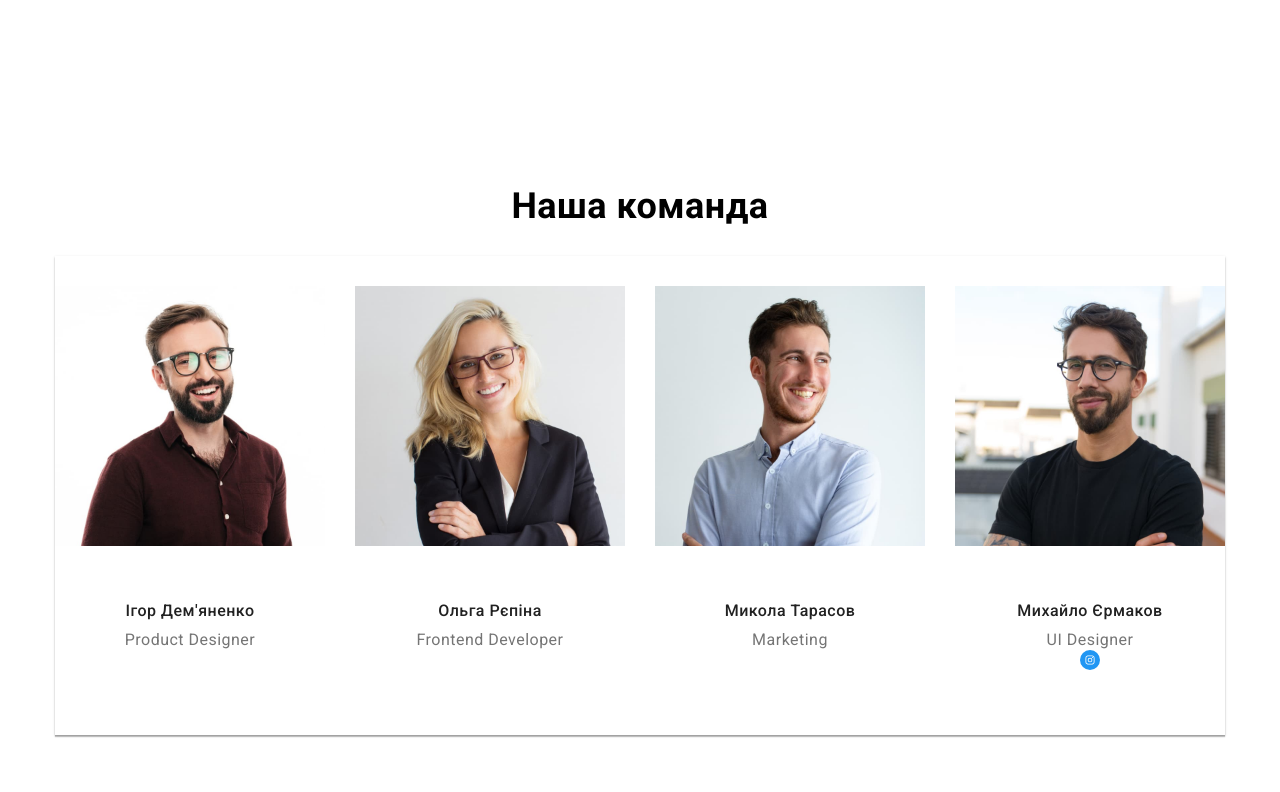
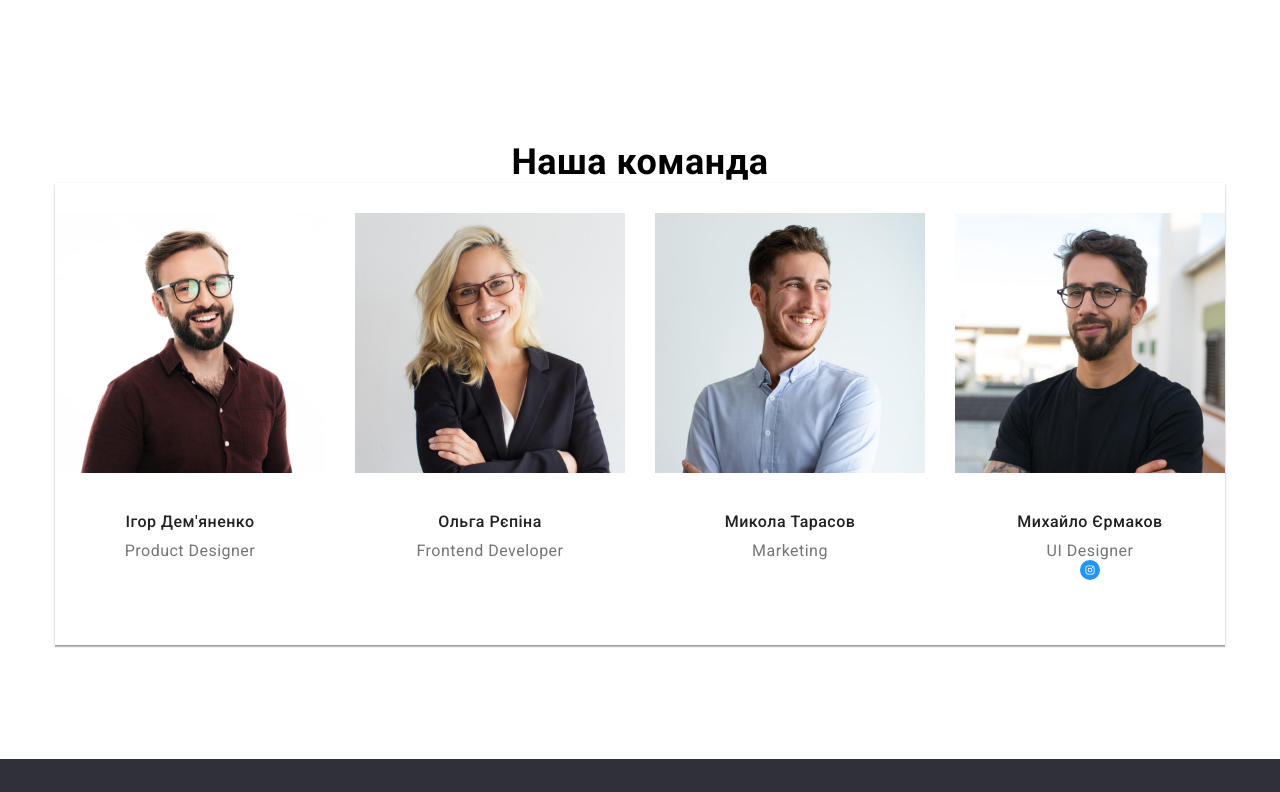
Before and after one commit to PavloHolotyuk/goit-markup-hw-05, a plain HTML site: page index.html in a window 1280 px wide. Shown: the part 1471-2263 px from the top of the page. Drawn offline with nearby package versions, Linux system fonts and the light colour scheme.

Commit message:
Update styles.css

```diff
--- a/css/styles.css
+++ b/css/styles.css
@@ -24,6 +24,10 @@ ul {
     margin: 0;
     padding: 0;
 }
+h1,h2,h3,h4,h5,h6, p {
+margin: 0;
+}
+
 /* Ховер */
 .logo {
     color: var(--primary-text-color);
```
